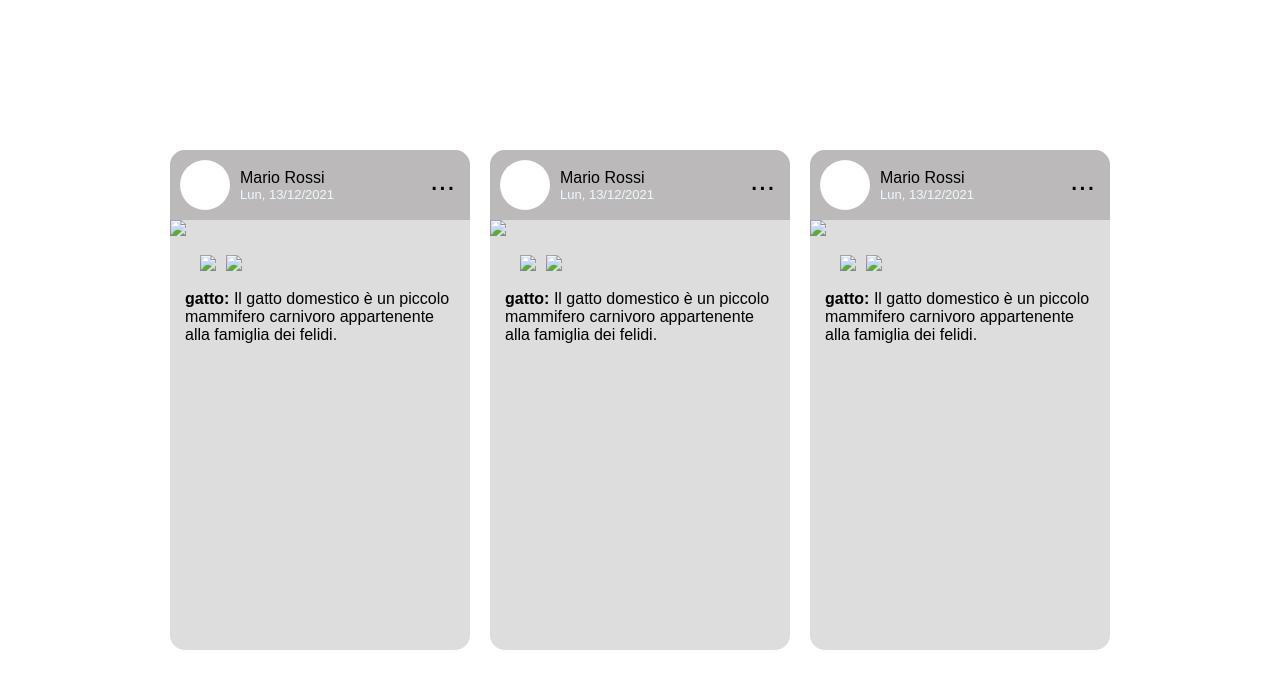
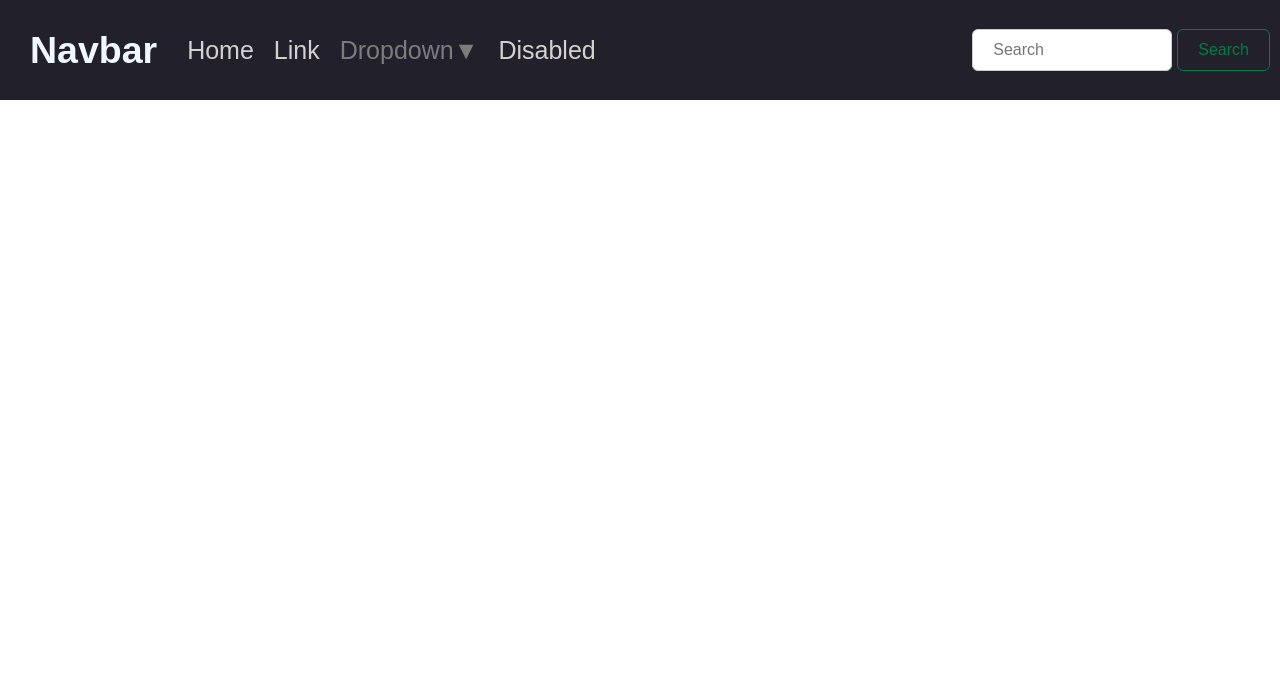
Before and after one commit to antoninodarpa/CSS_Darpa, a plain HTML site: page index.html in a window 1280 px wide. Drawn offline with Linux system fonts and the light colour scheme.

Commit message:
init navresponsive

```diff
--- a/index.html
+++ b/index.html
@@ -4,78 +4,35 @@
     <meta charset="UTF-8" />
     <meta http-equiv="X-UA-Compatible" content="IE=edge" />
     <meta name="viewport" content="width=device-width, initial-scale=1.0" />
-    <title>Card Responsive</title>
+    <title>Document</title>
     <link rel="stylesheet" href="style.css" />
   </head>
   <body>
-    <div class="card">
-      <header>
-        <div class="avatar"></div>
-        <div class="info">
-          <p>Mario Rossi</p>
-          <p>Lun, 13/12/2021</p>
-        </div>
-        <div class="menu">
-          <p>...</p>
-        </div>
-      </header>
-      <img src="gato.jpeg" class="immagine" />
-      <footer>
-        <div class="icon">
-          <img src="cuore1.png" class="icono" />
-          <img src="nuvola.png" class="icono" />
-        </div>
-        <p>
-          <strong>gatto:</strong> Il gatto domestico è un piccolo mammifero
-          carnivoro appartenente alla famiglia dei felidi.
-        </p>
-      </footer>
-    </div>
-    <div class="card">
-      <header>
-        <div class="avatar"></div>
-        <div class="info">
-          <p>Mario Rossi</p>
-          <p>Lun, 13/12/2021</p>
-        </div>
-        <div class="menu">
-          <p>...</p>
-        </div>
-      </header>
-      <img src="gato.jpeg" class="immagine" />
-      <footer>
-        <div class="icon">
-          <img src="cuore1.png" class="icono" />
-          <img src="nuvola.png" class="icono" />
-        </div>
-        <p>
-          <strong>gatto:</strong> Il gatto domestico è un piccolo mammifero
-          carnivoro appartenente alla famiglia dei felidi.
-        </p>
-      </footer>
-    </div>
-    <div class="card">
-      <header>
-        <div class="avatar"></div>
-        <div class="info">
-          <p>Mario Rossi</p>
-          <p>Lun, 13/12/2021</p>
-        </div>
-        <div class="menu">
-          <p>...</p>
-        </div>
-      </header>
-      <img src="gato.jpeg" class="immagine" />
-      <footer>
-        <div class="icon">
-          <img src="cuore1.png" class="icono" />
-          <img src="nuvola.png" class="icono" />
-        </div>
-        <p>
-          <strong>gatto:</strong> Il gatto domestico è un piccolo mammifero
-          carnivoro appartenente alla famiglia dei felidi.
-        </p>
-      </footer>
-    </div>
+    <nav class="navbar">
+      <h1>Navbar</h1>
+      <ul class="main-nav">
+        <li><a href="#">Home</a></li>
+        <li><a href="#">Link</a></li>
+        <li>
+          <label for="Options">Dropdown▼</label>
+          <!-- <select id="Options">
+            <option value="Default"></option>
+            <option value="option1">Chi siamo</option>
+            <option value="option2">Dove Trovarci</option>
+            <option value="option3">Partners</option>
+          </select> -->
+        </li>
+        <li>
+          <a href="#">Disabled</a>
+        </li>
+      </ul>
+      <div class="lasticons">
+        <input type="text" placeholder="Search" />
+        <button class="button">Search</button>
+      </div>
+      <div class="hamburger">
+        <img src="hamburgher.png" />
+      </div>
+    </nav>
   </body>
 </html>
--- a/style.css
+++ b/style.css
@@ -4,77 +4,99 @@
   margin: 0;
 }
 
-body {
-  height: 100vh;
+
+
+.navbar {
   display: flex;
-  flex-wrap: wrap;
+  align-items: center;
+  font-family: Arial, Helvetica, sans-serif;
+  font-size: 25px;
+
+  height: 100px;
+  width: 100%;
+  background-color: rgb(34, 33, 43);
+}
+
+h1 {
+  margin-left: 30px;
+  color: aliceblue;
+  padding-right: 30px;
+}
+
+.main-nav {
+  display: flex;
+  color: rgb(125, 123, 123);
+  list-style-type: none;
+  align-items: center;
+  flex-grow: 1;
   gap: 20px;
-  justify-content: center;
+}
+
+.lasticons {
+  display: flex;
+  gap: 5px;
+  margin-right: 10px;
+}
+
+a {
+  text-decoration: none;
+  color: rgb(212, 209, 209);
+}
+
+input[type="text"] {
+  height: 20px;
+  width: 200px;
+  padding: 20px;
+  border: 1px solid #ccc;
+  border-radius: 6px;
+  font-size: 16px;
+}
+
+.button {
+  padding: 10px 20px;
+  background-color: rgb(34, 33, 43);
+  color: #027d43;
+  border-color: #027d43;
+  border: 1px solid #027d43;
+  cursor: pointer;
+  font-size: 16px;
+  border-radius: 6px;
   align-items: center;
 }
 
-.card {
-  background-color: #dddddd;
-  width: 300px;
-  height: 500px;
-  border-radius: 15px;
-  font-family: Arial, Helvetica, sans-serif;
-}
-
-header {
-  display: flex;
-  flex-direction: row;
-  align-items: center;
-  background-color: #bbb9b9;
-  border-radius: 15px 15px 0px 0px;
-}
-
-.avatar {
-  height: 50px;
-  width: 50px;
-  background: white;
-  border-radius: 50%;
-  margin: 10px;
-}
-
-.menu {
-  text-align: end;
-  flex-grow: 1;
-  margin-right: 15px;
-  margin-bottom: 10px;
-  font-size: 30px;
+.button:hover {
+  color: rgb(255, 102, 8);
 }
 
 img {
-  width: 100%;
+  height: 60px;
+  width: 60px;
 }
 
-.icon {
-  display: flex;
-  gap: 10px;
-  width: 20px;
-  height: 20px;
-  margin: 15px;
-  margin-left: 30px;
+.hamburger {
+  flex-grow: 1;
+  text-align: right;
 }
 
-footer p {
-  margin: 15px;
+@media screen and (min-width: 768px) {
+  .hamburger {
+    display: none;
+  }
 }
 
-.card .info :last-child {
-  color: aliceblue;
-  font-size: 13px;
+@media screen and (max-width: 924px) {
+  ul,
+  li {
+    font-size: 18px;
+  }
 }
 
 @media screen and (max-width: 768px) {
-  .card {
-    width: calc(50%-20px);
+  .lasticons {
+    display: none;
+  }
+  ul,
+  li {
+    display: none;
   }
 }
-
-@media screen and (max-width: 375px) {
-  .card {
-    width: calc(100%-20px);
-  }
-}
```
Also changed, not shown: 1 other file.
